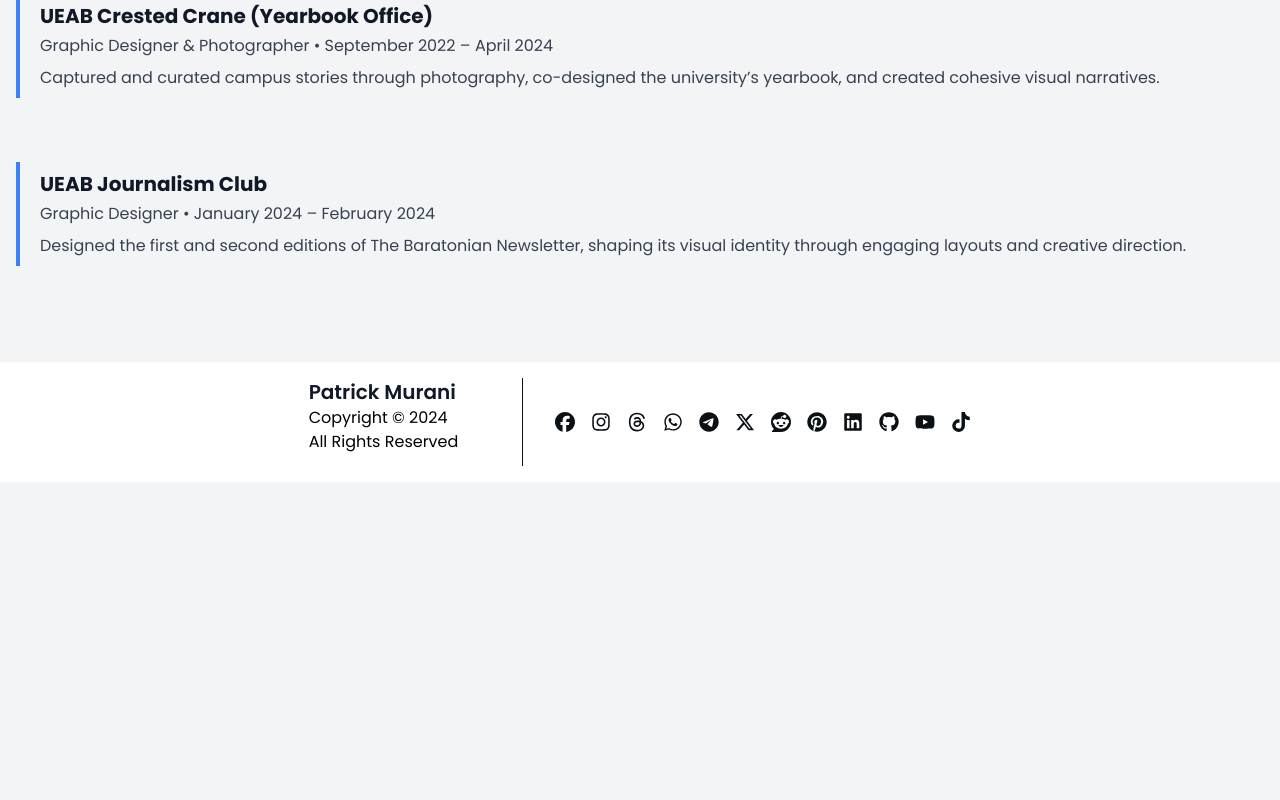
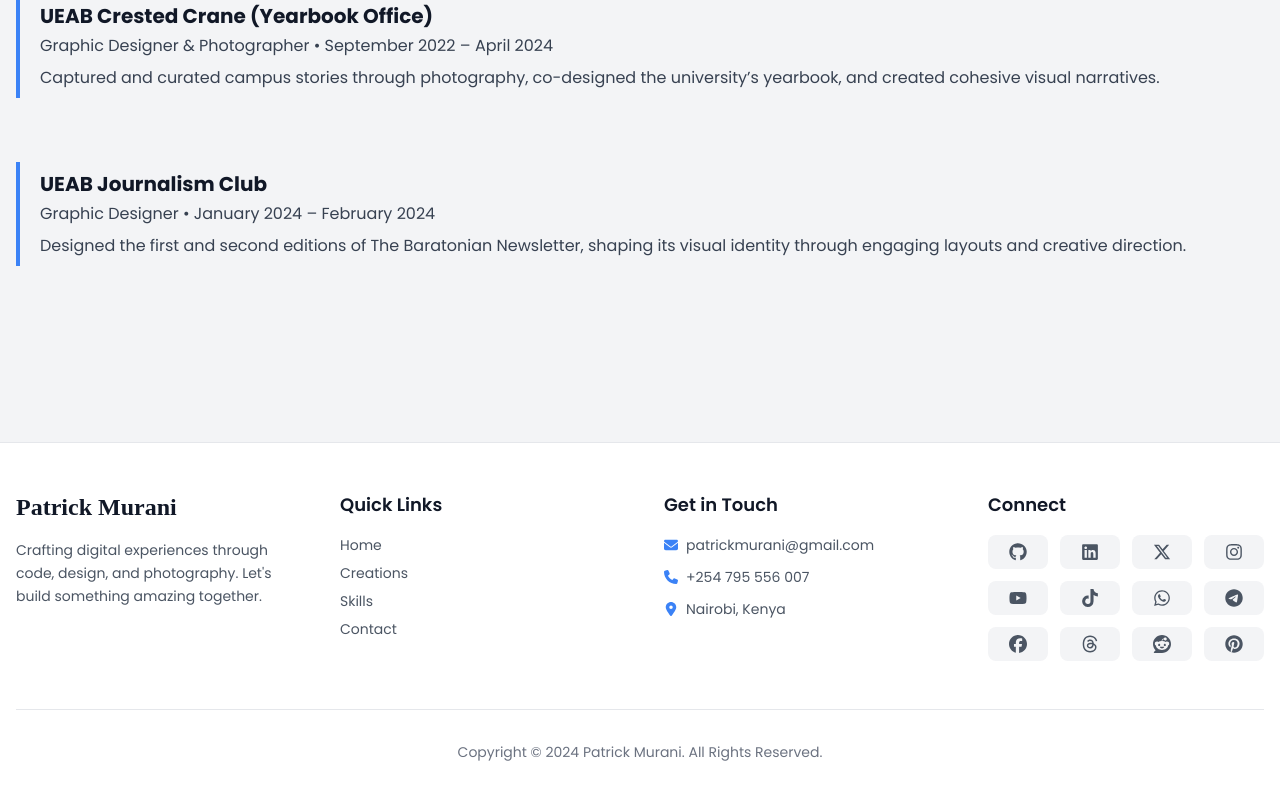
Before and after one commit to PatohMrun/murani, a Next.js app: page / in a window 1280 px wide. Shown: the part 1327-2127 px from the top of the page. Before the commit the page ends 1809 px from the top, so only its background shows below. Built offline with nearby package versions, Linux system fonts and the light colour scheme.

Commit message:
Redesigned footer

```diff
--- a/components/Footer.tsx
+++ b/components/Footer.tsx
@@ -1,34 +1,122 @@
 import React from 'react';
-import { FaFacebook, FaInstagram, FaThreads, FaWhatsapp, FaTelegram, FaXTwitter, FaReddit, FaPinterest, FaLinkedin, FaGithub, FaYoutube, FaTiktok } from "react-icons/fa6";
+import Link from 'next/link';
+import {
+    FaFacebook, FaInstagram, FaThreads, FaWhatsapp, FaTelegram,
+    FaXTwitter, FaReddit, FaPinterest, FaLinkedin, FaGithub,
+    FaYoutube, FaTiktok, FaEnvelope, FaPhone, FaLocationDot
+} from "react-icons/fa6";
 
-const Footer:React.FC = () => {
+const Footer: React.FC = () => {
+    const currentYear = new Date().getFullYear();
+
+    const socialLinks = [
+        { icon: <FaGithub />, href: "https://github.com/PatohMrun", label: "GitHub" },
+        { icon: <FaLinkedin />, href: "https://www.linkedin.com/in/patrick-murani", label: "LinkedIn" },
+        { icon: <FaXTwitter />, href: "https://www.x.com/mrunphotography", label: "X (Twitter)" },
+        { icon: <FaInstagram />, href: "https://www.instagram.com/mrunphotography", label: "Instagram" },
+        { icon: <FaYoutube />, href: "https://www.youtube.com/@mrunphotography", label: "YouTube" },
+        { icon: <FaTiktok />, href: "https://www.tiktok.com/@mrunphotography", label: "TikTok" },
+        { icon: <FaWhatsapp />, href: "https://api.whatsapp.com/send?phone=254795556007", label: "WhatsApp" },
+        { icon: <FaTelegram />, href: "https://t.me/mrunphotography", label: "Telegram" },
+        { icon: <FaFacebook />, href: "https://www.facebook.com/mrunphotography1", label: "Facebook" },
+        { icon: <FaThreads />, href: "https://www.threads.net/@mrunphotography", label: "Threads" },
+        { icon: <FaReddit />, href: "https://www.reddit.com/user/mrunphotography/", label: "Reddit" },
+        { icon: <FaPinterest />, href: "https://www.pinterest.com/mrunphotography", label: "Pinterest" },
+    ];
+
     return (
-        <section className='bg-white dark:bg-primary p-4 font-poppins shadow-md shadow-white flex justify-center items-center gap-8 flex-col sm:flex-row'>
-            <div className='border-b border-primary dark:border-gray-300 sm:border-b-0 sm:border-r sm:border-primary pb-3 sm:pr-16 text-center sm:text-left w-full sm:w-auto'>
-                <h2 className="text-lg lg:text-xl font-semibold text-gray-900 dark:text-gray-200">Patrick Murani</h2>
-                <p>Copyright &copy; {new Date().getFullYear() === 2024 ? 2024 : `2024 - ${new Date().getFullYear()}`}</p>
-                <p>All Rights Reserved</p>
+        <footer className="bg-white dark:bg-primary border-t border-gray-200 dark:border-gray-800 font-poppins mt-20 transition-colors duration-500">
+            <div className="container mx-auto px-4 py-12">
+                <div className="grid grid-cols-1 md:grid-cols-2 lg:grid-cols-4 gap-8 lg:gap-12">
+                    {/* Brand Section */}
+                    <div className="space-y-4">
+                        <h2 className="text-2xl font-bold font-oswald text-gray-900 dark:text-white">
+                            Patrick Murani
+                        </h2>
+                        <p className="text-gray-600 dark:text-gray-400 text-sm leading-relaxed">
+                            Crafting digital experiences through code, design, and photography.
+                            Let's build something amazing together.
+                        </p>
+                    </div>
+
+                    {/* Quick Links */}
+                    <div>
+                        <h3 className="text-lg font-semibold text-gray-900 dark:text-white mb-4">Quick Links</h3>
+                        <ul className="space-y-2 text-sm">
+                            <li>
+                                <Link href="/" className="text-gray-600 dark:text-gray-400 hover:text-blue-500 dark:hover:text-blue-400 transition-colors">
+                                    Home
+                                </Link>
+                            </li>
+                            <li>
+                                <Link href="/creations" className="text-gray-600 dark:text-gray-400 hover:text-blue-500 dark:hover:text-blue-400 transition-colors">
+                                    Creations
+                                </Link>
+                            </li>
+                            <li>
+                                <Link href="/skills" className="text-gray-600 dark:text-gray-400 hover:text-blue-500 dark:hover:text-blue-400 transition-colors">
+                                    Skills
+                                </Link>
+                            </li>
+                            <li>
+                                <Link href="/contact" className="text-gray-600 dark:text-gray-400 hover:text-blue-500 dark:hover:text-blue-400 transition-colors">
+                                    Contact
+                                </Link>
+                            </li>
+                        </ul>
+                    </div>
+
+                    {/* Contact Info */}
+                    <div>
+                        <h3 className="text-lg font-semibold text-gray-900 dark:text-white mb-4">Get in Touch</h3>
+                        <ul className="space-y-3 text-sm text-gray-600 dark:text-gray-400">
+                            <li className="flex items-center gap-2">
+                                <FaEnvelope className="text-blue-500" />
+                                <a href="mailto:patrickmurani@gmail.com" className="hover:text-blue-500 transition-colors">
+                                    patrickmurani@gmail.com
+                                </a>
+                            </li>
+                            <li className="flex items-center gap-2">
+                                <FaPhone className="text-blue-500" />
+                                <a href="tel:+254795556007" className="hover:text-blue-500 transition-colors">
+                                    +254 795 556 007
+                                </a>
+                            </li>
+                            <li className="flex items-center gap-2">
+                                <FaLocationDot className="text-blue-500" />
+                                <span>Nairobi, Kenya</span>
+                            </li>
+                        </ul>
+                    </div>
+
+                    {/* Socials */}
+                    <div>
+                        <h3 className="text-lg font-semibold text-gray-900 dark:text-white mb-4">Connect</h3>
+                        <div className="grid grid-cols-4 gap-3">
+                            {socialLinks.map((social, index) => (
+                                <a
+                                    key={index}
+                                    href={social.href}
+                                    target="_blank"
+                                    rel="noopener noreferrer"
+                                    aria-label={social.label}
+                                    className="p-2 bg-gray-100 dark:bg-gray-800 text-gray-600 dark:text-gray-400 rounded-lg hover:bg-blue-500 hover:text-white dark:hover:bg-blue-500 dark:hover:text-white transition-all duration-300 flex items-center justify-center text-lg"
+                                >
+                                    {social.icon}
+                                </a>
+                            ))}
+                        </div>
+                    </div>
+                </div>
+
+                <div className="border-t border-gray-200 dark:border-gray-800 mt-12 pt-8 text-center text-sm text-gray-500 dark:text-gray-500">
+                    <p>
+                        Copyright &copy; {currentYear === 2024 ? 2024 : `2024 - ${currentYear}`} Patrick Murani. <span className="block sm:inline">All Rights Reserved.</span>
+                    </p>
+                </div>
             </div>
-
-            {/* socials */}
-            <div className='flex gap-4 flex-wrap justify-center items-center'>
-                <a href="https://www.facebook.com/mrunphotography1" target='_blank' rel="noopener noreferrer" className='text-lg lg:text-xl font-semibold text-primary dark:text-gray-200 hover:text-blue-600  dark:hover:text-blue-500'><FaFacebook /></a>
-                <a href="https://www.instagram.com/mrunphotography" target='_blank' rel="noopener noreferrer" className='text-lg lg:text-xl font-semibold text-primary dark:text-gray-200 hover:text-blue-600  dark:hover:text-blue-500'><FaInstagram /></a>
-                <a href="https://www.threads.net/@mrunphotography" target='_blank' rel="noopener noreferrer" className='text-lg lg:text-xl font-semibold text-primary dark:text-gray-200 hover:text-blue-600  dark:hover:text-blue-500'><FaThreads /></a>
-                <a href="https://api.whatsapp.com/send?phone=254795556007" target='_blank' rel="noopener noreferrer" className='text-lg lg:text-xl font-semibold text-primary dark:text-gray-200 hover:text-blue-600  dark:hover:text-blue-500'><FaWhatsapp /></a>
-                <a href="https://t.me/mrunphotography" target='_blank' rel="noopener noreferrer" className='text-lg lg:text-xl font-semibold text-primary dark:text-gray-200 hover:text-blue-600  dark:hover:text-blue-500'><FaTelegram /></a>
-                <a href="https://www.x.com/mrunphotography" target='_blank' rel="noopener noreferrer" className='text-lg lg:text-xl font-semibold text-primary dark:text-gray-200 hover:text-blue-600  dark:hover:text-blue-500'><FaXTwitter /></a>
-                <a href="https://www.reddit.com/user/mrunphotography/" target='_blank' rel="noopener noreferrer" className='text-lg lg:text-xl font-semibold text-primary dark:text-gray-200 hover:text-blue-600  dark:hover:text-blue-500'><FaReddit /></a>
-                <a href="https://www.pinterest.com/mrunphotography" target='_blank' rel="noopener noreferrer" className='text-lg lg:text-xl font-semibold text-primary dark:text-gray-200 hover:text-blue-600  dark:hover:text-blue-500'><FaPinterest /></a>
-                <a href="https://www.linkedin.com/in/patrick-murani" target='_blank' rel="noopener noreferrer" className='text-lg lg:text-xl font-semibold text-primary dark:text-gray-200 hover:text-blue-600  dark:hover:text-blue-500'><FaLinkedin /></a>
-                <a href="https://github.com/PatohMrun" target='_blank' rel="noopener noreferrer" className='text-lg lg:text-xl font-semibold text-primary dark:text-gray-200 hover:text-blue-600  dark:hover:text-blue-500'><FaGithub /></a>
-                <a href="https://www.youtube.com/@mrunphotography" target='_blank' rel="noopener noreferrer" className='text-lg lg:text-xl font-semibold text-primary dark:text-gray-200 hover:text-blue-600  dark:hover:text-blue-500'><FaYoutube /></a>
-                <a href="https://www.tiktok.com/@mrunphotography" target='_blank' rel="noopener noreferrer" className='text-lg lg:text-xl font-semibold text-primary dark:text-gray-200 hover:text-blue-600  dark:hover:text-blue-500'><FaTiktok /></a>
-
-            </div>
-
-        </section>
-     );
+        </footer>
+    );
 }
 
 export default Footer;
```
